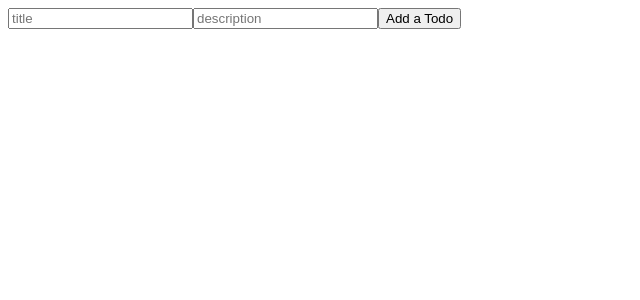
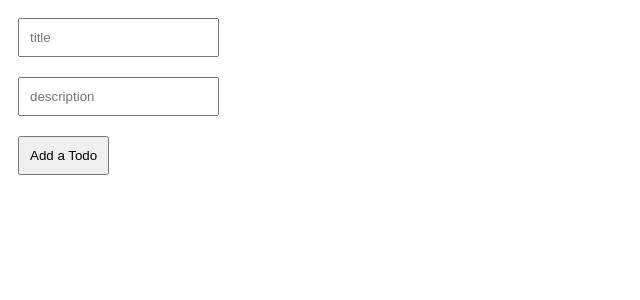
Before and after one commit to Harsh9934-debug/Todo-application-, a React (Vite) app: page / in a window 1280 px wide. Shown: the top 300 px of the page, without its empty margins (0-640 px from the left). Built offline with nearby package versions, Linux system fonts and the light colour scheme.

Commit message:
Added somw design

```diff
--- a/components/CreateTodo.jsx
+++ b/components/CreateTodo.jsx
@@ -1,8 +1,17 @@
 export function CreateTodo(){
     return <div>
-        <input type="text" placeholder="title" ></input>
-        <input type="text" placeholder="description"></input>
+        <input style={{
+            padding:10,
+            margin:10
+        }} type="text" placeholder="title" ></input> <br />
+        <input style={{
+            padding:10,
+            margin:10
+        }} type="text" placeholder="description"></input> <br />
 
-        <button>Add a Todo</button>
+        <button style={{
+            padding:10,
+            margin:10
+        }}>Add a Todo</button>
     </div>
 }
```
